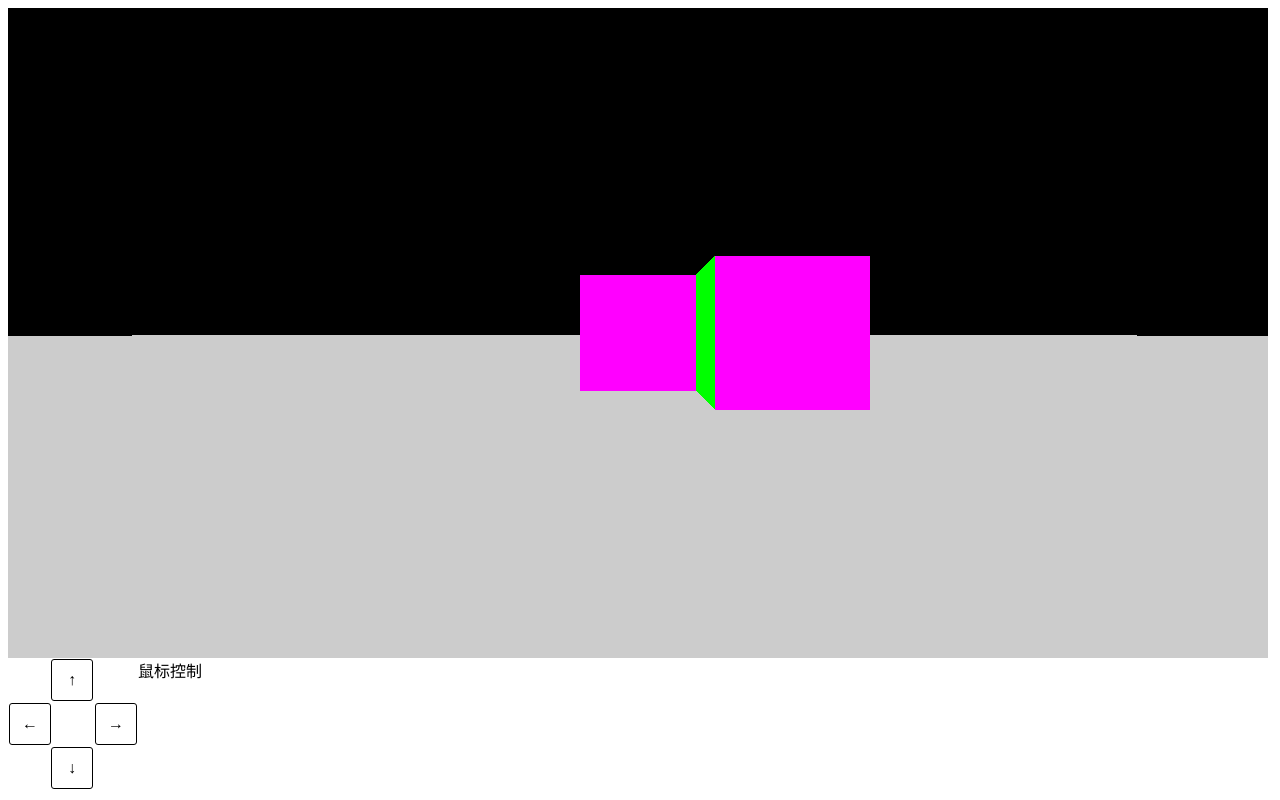
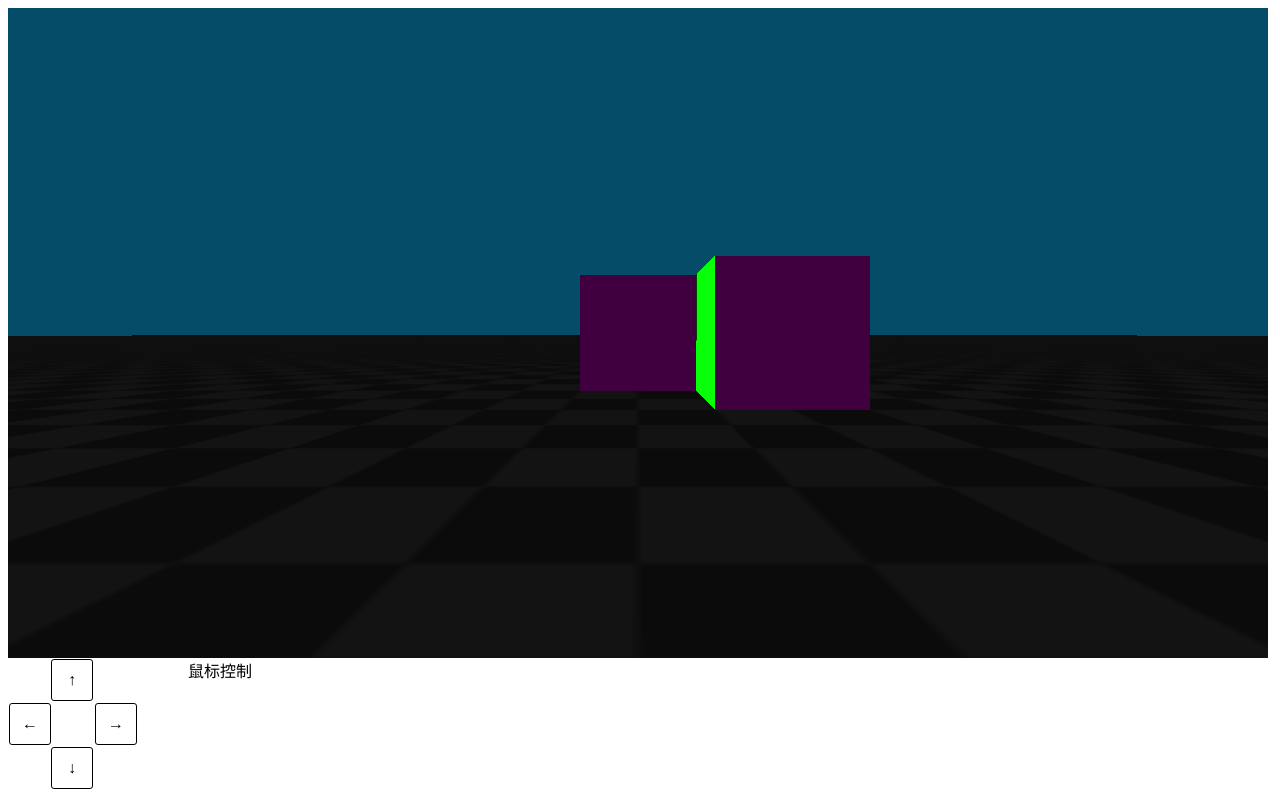
Before and after one commit to Lingqing550/three.jsGame, a plain HTML site: page 第一人称框架.html in a window 1280 px wide. Drawn offline with nearby package versions, Linux system fonts and the light colour scheme.

Commit message:
更新天空盒,棋盘格地板,太阳光

```diff
--- a/第一人称框架.html
+++ b/第一人称框架.html
@@ -34,7 +34,7 @@
     .lf {
       display: flex;
     }
-    .buttom{
+    .buttom {
       display: flex;
     }
   </style>
@@ -65,7 +65,9 @@
         </div>
       </div>
     </div>
-    <div class="control">鼠标控制</div>
+    <div class="control" style="margin-left:50px">
+      鼠标控制
+    </div>
   </div>
 
 
@@ -101,9 +103,30 @@
     cameraAxis.normalize();
     return cameraAxis;
   };
+  //把现实世界的时间转换成太阳公转角返回
+  function timeToAngle() {
+    const dat = new Date();
+    const time = (dat.getHours()*60)+dat.getMinutes();
+    const angle = (time - 720)*0.25;
+    //console.log(time);
+    return angle;
+  };
+  //天空变色
+  function skyColorToBlack(s) {
+    if (s == true) {
+      skyColorR = 135-Math.floor(sunRevolutionAngle%360);
+      skyColorG = 206-Math.floor(sunRevolutionAngle%360);
+      skyColorB = 235-Math.floor(sunRevolutionAngle%360);
+    } else {
+      skyColorR = 5+Math.floor(sunRevolutionAngle%360)-229;
+      skyColorG = 76+Math.floor(sunRevolutionAngle%360)-229;
+      skyColorB = 105+Math.floor(sunRevolutionAngle%360)-229;
+    };
+    let skyColor = "rgb("+skyColorR+","+skyColorG+","+skyColorB+")";
+    //console.log(skyColor);
+    skyBox.material.color = new THREE.Color(skyColor);
 
-
-
+  };
 
 
 </script>
@@ -118,9 +141,15 @@
   const cameraPOV = 70;
 
   //太阳光强度
-  const lightIntensity = 1;
+  const lightIntensity = 2;
   //照射距离
   const lightdIstance = 600;
+
+  //天空初始颜色
+  let skyColorR = 135;
+  let skyColorG = 206;
+  let skyColorB = 235;
+  let skyColor = "rgb("+skyColorR+","+skyColorG+","+skyColorB+")";
 
   //走路速度
   const walkSpeed = 0.1;
@@ -158,40 +187,78 @@
 
   //元素贴图
   const blockMaterial = [
-    new THREE.MeshBasicMaterial({
+    //new THREE.MeshBasicMaterial({//没阴影
+    new THREE.MeshStandardMaterial({
       color: 0xff0000
     }),
     // 右 (红)
-    new THREE.MeshBasicMaterial({
+    new THREE.MeshStandardMaterial({
       color: 0x00ff00
     }),
     // 左 (绿)
-    new THREE.MeshBasicMaterial({
+    new THREE.MeshStandardMaterial({
       color: 0x0000ff
     }),
     // 上 (蓝)
-    new THREE.MeshBasicMaterial({
+    new THREE.MeshStandardMaterial({
       color: 0xffff00
     }),
     // 下 (黄)
-    new THREE.MeshBasicMaterial({
+    new THREE.MeshStandardMaterial({
       color: 0xff00ff
     }),
     // 前 (品红)
-    new THREE.MeshBasicMaterial({
+    new THREE.MeshStandardMaterial({
       color: 0x00ffff
     }) // 后 (青)
   ];
+  //地板贴图(棋盘格)
+  function floorTextuer() {
+    const canvas = document.createElement('canvas');
+    canvas.width = canvas.height = 200;
+    const textuer = canvas.getContext('2d');
+    for (let i = 0; i < 10; i++) {
+      for (let l = 0; l < 10; l++) {
+        textuer.fillStyle = (i+l)%2 == 0 ? "#4a4a4a": "#2a2a2a";
+        textuer.fillRect(l*20, i*20, 20, 20);
+      };
+    };
+    const canvasTexture = new THREE.CanvasTexture(canvas);
+    canvasTexture.wrapS = canvasTexture.wrapT = THREE.RepeatWrapping;
+    canvasTexture.repeat.set(40, 40);
+    return canvasTexture;
+  };
+  //天空盒渐变材质
+  function skyBoxTextuer() {
+    const canvas = document.createElement('canvas');
+    canvas.width = canvas.height = 200;
+    const textuer = canvas.getContext('2d');
+    const colors = textuer.createLinearGradient(0, 30, 0, 180);
+    colors.addColorStop(0, "#87ceeb");
+    colors.addColorStop(1, "#384c54");
+    textuer.fillStyle = colors;
+    textuer.fillRect(0, 0, 200, 200);
+
+    const canvasTexture = new THREE.CanvasTexture(canvas);
+    return canvasTexture;
+  };
+
 
   //初始化虚拟场景
   const scene = new THREE.Scene();
-  const floor = new THREE.Mesh(new THREE.PlaneGeometry(400, 400), new THREE.MeshBasicMaterial({
-    color: 0xcccccc,
+  const floor = new THREE.Mesh(new THREE.PlaneGeometry(400, 400), new THREE.MeshStandardMaterial({
+    map: floorTextuer(),
+    roughness: 0.8
   })); //地板
-  const sun = new THREE.Mesh(new THREE.SphereGeometry(0.5, 16, 16), new THREE.MeshBasicMaterial({
+  const skyBox = new THREE.Mesh(new THREE.BoxGeometry(1000, 1000, 1000), new THREE.MeshBasicMaterial({
+    color: new THREE.Color(skyColor),
+    side: THREE.BackSide
+  })); //天空盒
+  const sun = new THREE.Mesh(new THREE.SphereGeometry(1.5, 16, 16), new THREE.MeshBasicMaterial({
     color: 0xffffff,
   })); //太阳
   const sunLight = new THREE.PointLight(0xffffff, lightIntensity, lightdIstance); //阳光
+  const ambientLight = new THREE.AmbientLight(0x404040); //环境光
 
   const camera = new THREE.PerspectiveCamera(cameraPOV, screenWisth / screenHeight, 0.1, 1000);
   const renderer = new THREE.WebGLRenderer();
@@ -199,21 +266,24 @@
   //添加
   scene.add(sun);
   scene.add(floor);
+  scene.add(skyBox);
   scene.add(sunLight);
+  scene.add(ambientLight);
 
   floor.rotation.x = toHu(-90);
 
   //位置
   floor.position.set(0, 0, 0);
-  sun.position.set(20, 50, 10);
+  sun.position.set(0, 50, 0);
   sunLight.position.copy(sun.position);
   camera.position.set(1, 1, 10);
   camera.lookAt(1, 1, 1);
   renderer.setSize(screenWisth, screenHeight);
 
-  //设置
-  renderer.shadowMap.enabled = false;
-  sunLight.castShadow = false;
+  //光源设置
+  floor.receiveShadow = true; //允许地板接受阴影
+  renderer.shadowMap.enabled = true;
+  sunLight.castShadow = true;
   sunLight.shadow.mapSize.width = 1024;
   sunLight.shadow.mapSize.height = 1024;
 
@@ -224,6 +294,8 @@
       const itemOBJ = new THREE.Mesh(new THREE.BoxGeometry(item.size.x, item.size.y, item.size.z), blockMaterial);
       scene.add(itemOBJ);
       itemOBJ.position.set(item.coordinate.x, item.coordinate.y, item.coordinate.z);
+      itemOBJ.castShadow = true; // 允许方块投射阴影
+      itemOBJ.receiveShadow = true; //允许方块接受阴影
     };
   };
   addItem();
@@ -254,6 +326,47 @@
   //targetPoint.copy(camera.position).add(direction.multiplyScalar(distance));
 
   //console.log("摄像机前方 1 个单位远的坐标:", targetPoint);
+</script>
+<script>
+  //世界法则
+  //太阳公转(地心说的一集)
+  let sunRevolutionAngle = timeToAngle(); //公转角度(相对于y轴)
+  sun.position.y = Math.cos(toHu(sunRevolutionAngle))*50;
+  sun.position.x = Math.sin(toHu(sunRevolutionAngle))*50;
+  sunLight.position.copy(sun.position);
+  skyBox.rotation.z =-sunRevolutionAngle;
+
+skyBox.material.color = new THREE.Color("rgb(5,76,105)");
+  if ((sunRevolutionAngle%360) >= 0 && (sunRevolutionAngle%360) <= 130) {
+    skyColorToBlack(true);
+    //console.log("aaa");
+  };
+  if ((sunRevolutionAngle%360) >= 229 && (sunRevolutionAngle%360) <= 359) {
+    skyColorToBlack(false);
+    //console.log("bbb");
+  };
+
+  renderer.render(scene, camera);
+  setInterval(()=> {
+    sunRevolutionAngle += 0.25;
+    sun.position.y = Math.cos(toHu(sunRevolutionAngle))*50;
+    sun.position.x = Math.sin(toHu(sunRevolutionAngle))*50;
+
+    sunLight.position.copy(sun.position);
+    skyBox.rotation.z =-toHu(sunRevolutionAngle);
+
+    if ((sunRevolutionAngle%360) >= 0 && (sunRevolutionAngle%360) <= 130) {
+      skyColorToBlack(true);
+      //console.log("aaa");
+    };
+    if ((sunRevolutionAngle%360) >= 229 && (sunRevolutionAngle%360) <= 359) {
+      skyColorToBlack(false);
+      //console.log("bbb");
+    };
+
+
+    renderer.render(scene, camera);
+  }, 60000);
 </script>
 <script>
   //相机控件
@@ -369,7 +482,7 @@
 
     if (rotationAngleX <= toHu(60) && rotationAngleX >= -toHu(60)) {
       rotationAngleX += toHu(moveY * moveSpeed);
-      console.log(rotationAngleX);
+      //console.log(rotationAngleX);
     } else {
       if (rotationAngleX < 0) {
         rotationAngleX = toHu(-60);
@@ -499,7 +612,7 @@
 
   const control = document.querySelector('.control');
   control.addEventListener("click", () => {
-    control.requestPointerLock();//锁定鼠标
+    control.requestPointerLock(); //锁定鼠标
     document.addEventListener('mousemove', (e) => {
       e.stopPropagation();
       if (pcRotationAngleX <= toHu(60) && pcRotationAngleX >= -toHu(60)) {
```
Lines whose indentation alone changed are shown as unchanged.
